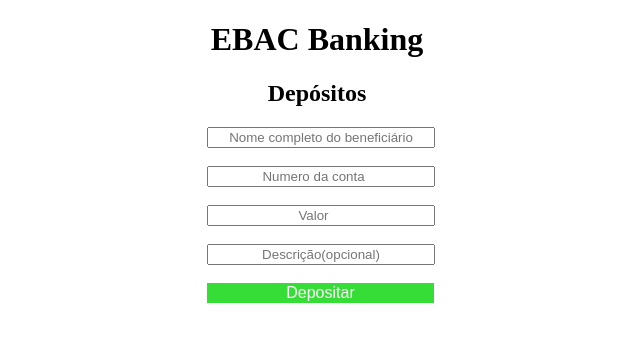
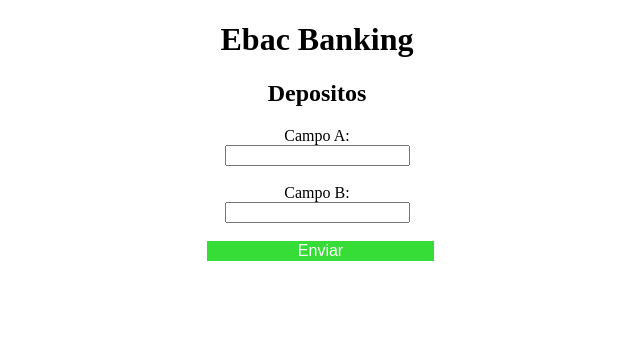
Before and after one commit to douglasSilva123/curso_ebac_frontend, a plain HTML site: page index.html in a window 1280 px wide. Shown: the whole page, without its empty margins (323-963 px from the left). Drawn offline with Linux system fonts and the light colour scheme.

Commit message:
Update index.html

```diff
--- a/index.html
+++ b/index.html
@@ -1,40 +1,28 @@
     <!DOCTYPE html>
-    <html lang="br">
+<html lang="pt-br">
 <head>
     <meta charset="UTF-8">
     <meta http-equiv="X-UA-Compatible" content="IE=edge">
     <meta name="viewport" content="width=device-width, initial-scale=1.0">
     <link rel="stylesheet" href="style.css">
-
-        <title>Exercicío JavaScript</title>
+    <title>Html com JS</title>
 </head>
-    <!--ciar uma validação no javaScript, onde o formulário será válido caso o número B seja maior que o numero A.-->
-        <!--Exibir uma mensagem positiva quando o formulário for válido e uma mensagem negativa quando for inválido.-->
-
 <body>
-   <div>
-    <div class="cabeçalho">
-        <header>
-            <h1><span>EBAC Banking</span></h1>
-            <h2><span>Depósitos</span></h2>
-        </header>
-    </div>
-     <!--criar um formulário HTML que possua dois campos numérios, campo A e campo B e um botão para submeter o formulário.-->
-    <div class="formulario">
-        <form id="form-deposito">
-            <label for="nome"></label>
-            <input type="text" name="" id="nome" placeholder="Nome completo do beneficiário"><br>
-            <label for="campo-A"></label>
-            <input type="number" name="" id="campo-A" placeholder="Numero da conta"><br>
-            <label for="campo-B"></label>
-            <input type="number" name="" id="campo-B" placeholder="Valor"><br>
-            <label for="Descrição"></label>
-            <input type="text" name="" id="Descrição" placeholder="Descrição(opcional)"><br>
-
-            <button>Depositar</button>
+    <div class="conteiner">
+        <h1>Ebac Banking</h1>
+        <h2>Depositos</h2>
+        <div class="conteinerForm">
+        <form onsubmit="return validarFormulario()">
+            <label for="campoA">Campo A:</label>
+            <input type="number" id="campoA" name="campoA" required >
+            <br><br>
+            <label for="campoB">Campo B:</label>
+            <input type="number" id="campoB" name="campoB" required >
+            <br><br>
+            <button  type="button" onclick="validarFormulario()">Enviar</button>
+            <p id="mensagem"></p>
         </form>
     </div>
-
     </div>
     <script src="main.js"></script>
 </body>
```
Lines whose indentation alone changed are shown as unchanged.
